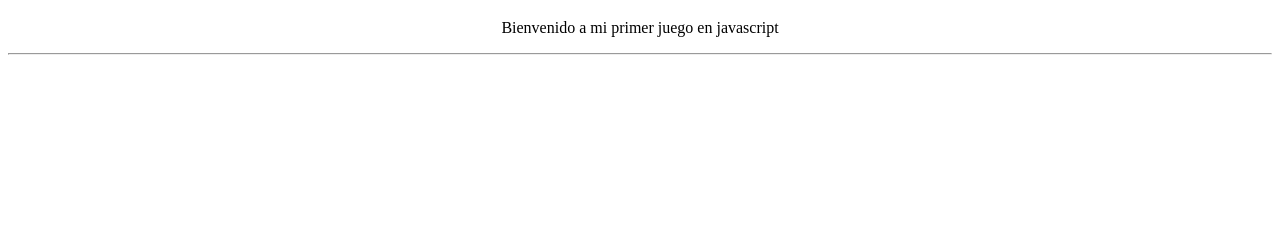
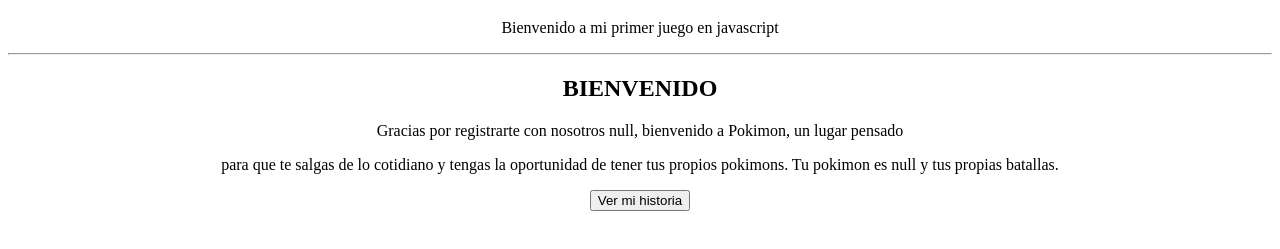
Before and after one commit to jcleves200716/pokimon, a plain HTML site: page vistas/inicio.html in a window 1280 px wide. Shown: the part 61-310 px from the top of the page. Drawn offline with Linux system fonts and the light colour scheme.

Commit message:
v12 listo inicio

```diff
--- a/js/inicio.js
+++ b/js/inicio.js
@@ -1,14 +1,25 @@
 function DatosHistoria() {
-    const usuario = localStorage.getItem('registroUsuario');
-    const edad = localStorage.getItem('registroEdad');
-    const nomPokimon = localStorage.getItem('registroPokimon');
+  // Obtener datos del localStorage (sin .value)
+  const usuario = localStorage.getItem('registroUsuario');
+  const edad = localStorage.getItem('registroEdad');
+  const nomPokimon = localStorage.getItem('registroPokimon');
 
-    document.getElementById('text_usuario').textContent = usuario;
-    document.getElementById('text_edad').textContent = edad;
-    document.getElementById('text_nomPokimon').textContent = nomPokimon;
+  // Mostrar datos básicos
+  document.getElementById('userName').textContent = usuario;
+  document.getElementById('userEmail').textContent = localStorage.getItem('registroCorreo');
 
-    const hola_mensaje = `
-    <h1> HOLA, ${text_usuario}>/h1>
-    `
-    document.getElementById('hola_mensaje').innerHTML = hola_mensaje;
+  // Crear y mostrar el mensaje de bienvenida
+  const welcomeMessage = `
+      <p>Gracias por registrarte con nosotros ${usuario}, bienvenido a Pokimon, un lugar pensado</p>
+      <p>para que te salgas de lo cotidiano y tengas la oportunidad de
+      tener tus propios pokimons. Tu pokimon es ${nomPokimon} y tus propias batallas.</p>
+  `;
+
+  document.getElementById('welcomemessage').innerHTML = welcomeMessage;
+
+  // Mostrar la sección de resultados
+  document.getElementById('result').style.display = 'block';
 }
+
+// Ejecutar automáticamente al cargar la página
+window.onload = DatosHistoria;
--- a/js/registro.js
+++ b/js/registro.js
@@ -11,7 +11,7 @@
         return;
     }
 
-    if (contraseña !== confiContra) {
+    if (contraseña != confiContra) {
         alert('Las contraseñas no coinciden');
         return;
     }
--- a/vistas/inicio.html
+++ b/vistas/inicio.html
@@ -4,17 +4,22 @@
     <meta charset="UTF-8">
     <meta name="viewport" content="width=device-width, initial-scale=1.0">
     <title>Mundo POKIMON</title>
-    <script src="./js/inicio.js"></script>
+    <script src="../js/inicio.js"></script>
 </head>
 <body>
     <center>
         <h1>BIENVENIDO AL MUNDO POKIMON</h1>
         <p>Bienvenido a mi primer juego en javascript</p>
         <hr>
-        <br>
-        <div class="" id="hola_mensaje">
+
+        <div id="result" class="result" style="display: none;">
+            <h2>BIENVENIDO</h2>
+            <p id="userName"></p>
+            <p id="userEmail"></p>
+            <div id="welcomemessage"></div>
         </div>
+
+        <button onclick="DatosHistoria()">Ver mi historia</button>
     </center>
-    <script src="./js/inicio.js"></script>
 </body>
 </html>
```
